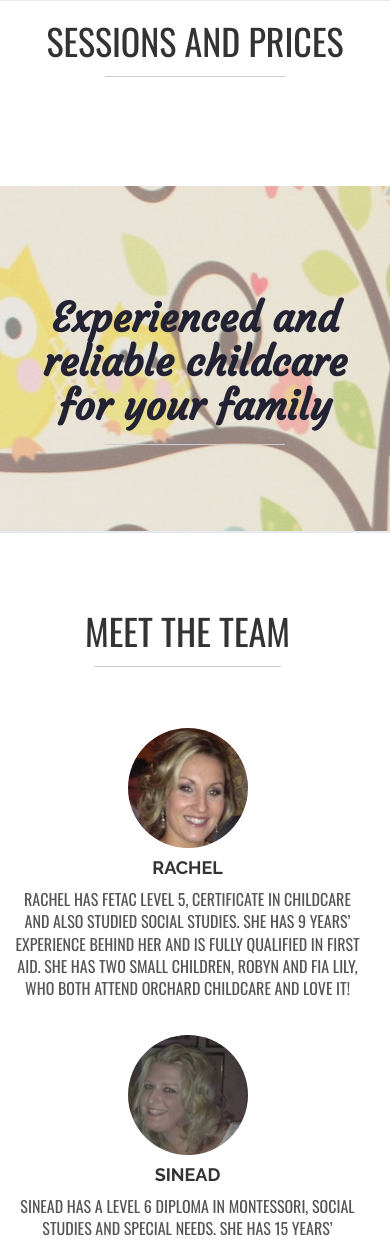
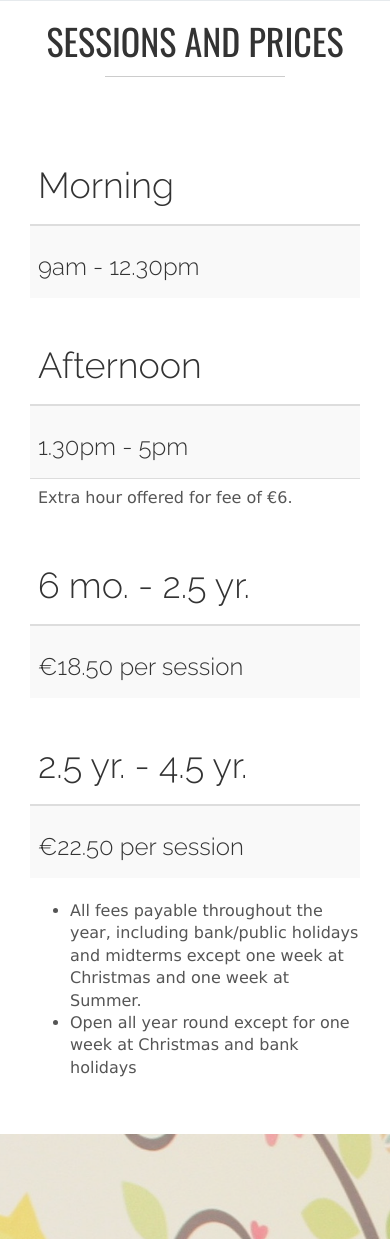
Before and after one commit to NomadicWeb/orchardchildcare.ie, a WordPress theme: template orchard_theme/index.php in a window 390 px wide. Shown: the part 2283-3522 px from the top of the page. Run offline with PHP 8.4 and a stand-in for WordPress, Linux system fonts and the light colour scheme; the site name, menu and one post (Sample post) are stand-ins, and other content is empty.

Commit message:
add additional info + timetable info for 'xs' size screens

```diff
--- a/orchard_theme/index.php
+++ b/orchard_theme/index.php
@@ -88,12 +88,60 @@
             <br>
             <br>
 
-            <div class="col-md-6 hidden-md hidden-lg">
-
+            <div class="col-md-6 hidden-sm hidden-md hidden-lg">
+                <table class="table table-striped">
+                  <thead>
+                    <tr>
+                      <th><h1>Morning</h1></th>
+                    </tr>
+                  </thead>
+                  <tbody>
+                    <tr>
+                      <td><h3>9am - 12.30pm</h3></td>
+                    </tr>
+                  </tbody>
+                </table>
+                <table class="table table-striped">
+                  <thead>
+                    <tr>
+                      <th><h1>Afternoon</h1></th>
+                    </tr>
+                  </thead>
+                  <tbody>
+                    <tr>
+                      <td><h3>1.30pm - 5pm</h3></td>
+                    </tr>
+                    <tr>
+                        <td>Extra hour offered for fee of &euro;6.</td>
+                    </tr>
+                  </tbody>
+                </table>
+                <table class="table table-striped">
+                  <thead>
+                    <tr>
+                      <th><h1>6 mo. - 2.5 yr.</h1></th>
+                    </tr>
+                  </thead>
+                  <tbody>
+                    <tr>
+                      <td><h3>&euro;18.50 per session</h3></td>
+                    </tr>
+                  </tbody>
+                </table>
+                <table class="table table-striped">
+                  <thead>
+                    <tr>
+                      <th><h1>2.5 yr. - 4.5 yr.</h1></th>
+                    </tr>
+                  </thead>
+                  <tbody>
+                    <tr>
+                      <td><h3>&euro;22.50 per session</h3></td>
+                    </tr>
+                  </tbody>
+                </table>
             </div>
-            <div class="col-md-6 hidden-md hidden-lg">
-
-            </div>
+            <div class="col-md-6 hidden-sm hidden-md hidden-lg"> </div>
 
             <div class="col-md-6 hidden-xs">
                 <table class="table table-striped">
@@ -105,8 +153,8 @@
                   </thead>
                   <tbody>
                     <tr>
-                      <td><h3>9am : 12.30pm</h3></td>
-                      <td><h3>1.30pm : 5pm</h3></td>
+                      <td><h3>9am - 12.30pm</h3></td>
+                      <td><h3>1.30pm - 5pm</h3></td>
                     </tr>
                     <tr>
                         <td>Extra hour offered for fee of &euro;6.</td>
@@ -129,6 +177,13 @@
                     </tr>
                   </tbody>
                 </table>
+            </div>
+            <div class="col-md-12">
+                <ul>
+                    <li>All fees payable throughout the year, including bank/public holidays and midterms except
+                        one week at Christmas and one week at Summer.</li>
+                    <li>Open all year round except for one week at Christmas and bank holidays</li>
+                </ul>
             </div>
         </div><!-- container -->
 
```
